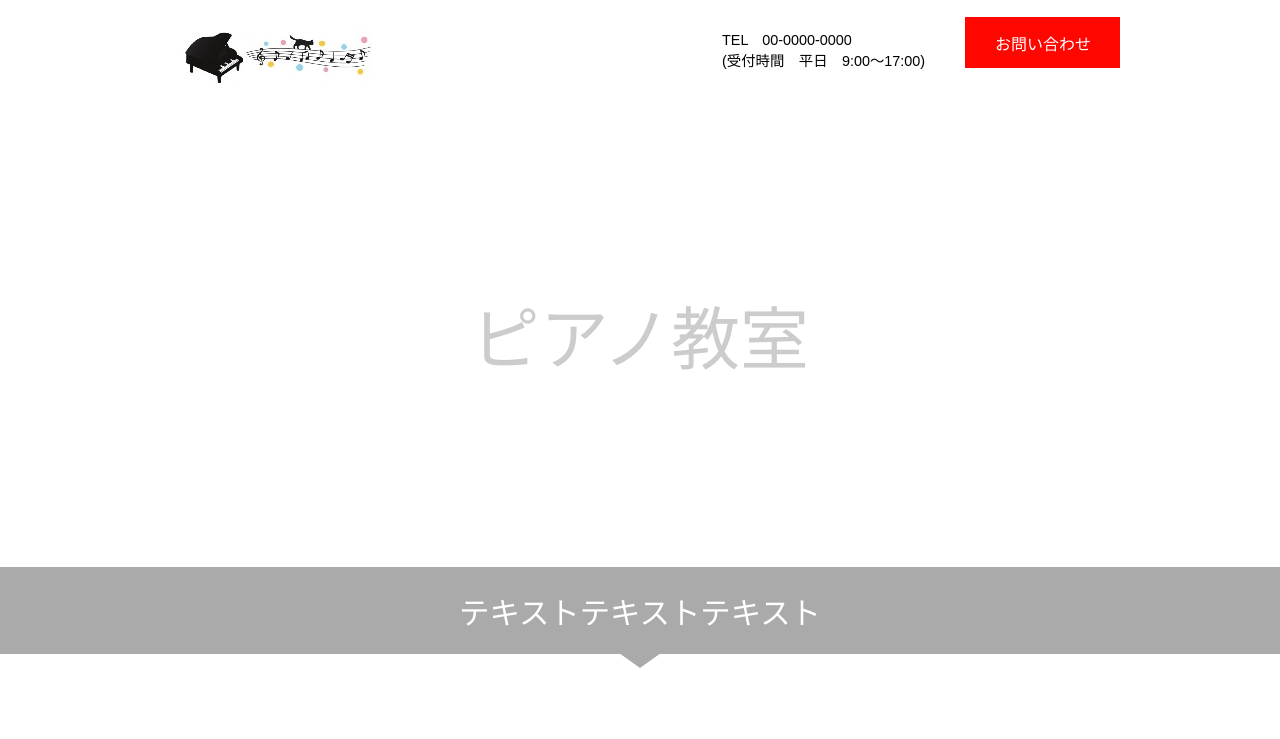
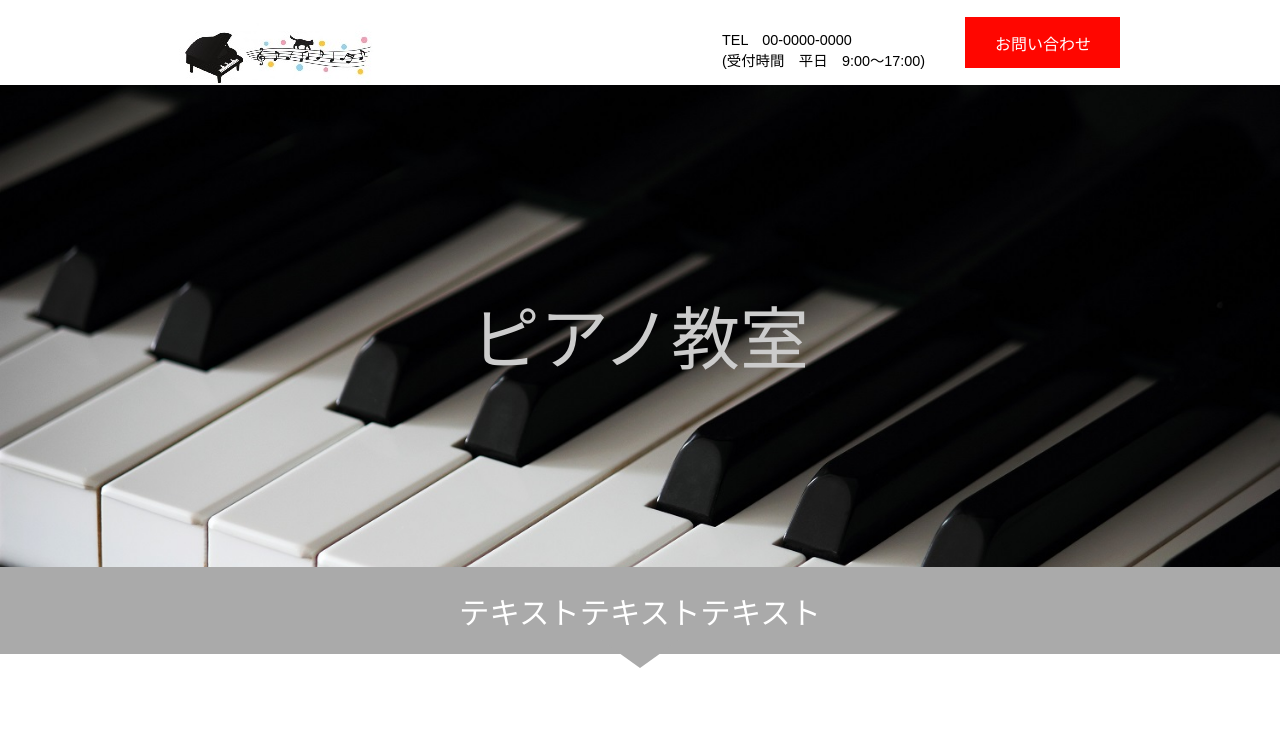
Before and after one commit to Oraiguma/html-piano, a plain HTML site: page index.html in a window 1280 px wide. Shown: the top 739 px of the page. Drawn offline with Linux system fonts and the light colour scheme.

Commit message:
005 path of banner_2 in css

```diff
--- a/css/style.css
+++ b/css/style.css
@@ -68,7 +68,7 @@ body {
 	width: 100%;
 	height: 482px;
 	position: relative;
-	background: url('images/banner_2.jpg') no-repeat;
+	background: url('../images/banner_2.jpg') no-repeat;
 	background-size:cover;
 }
 h1 {
```
